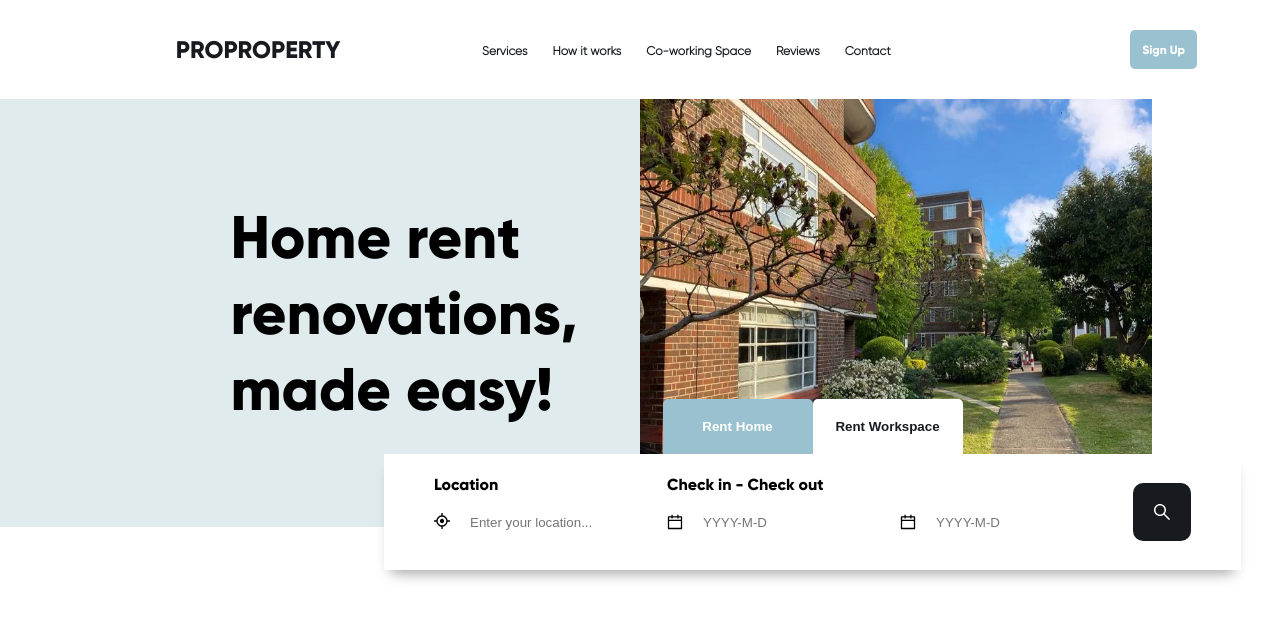
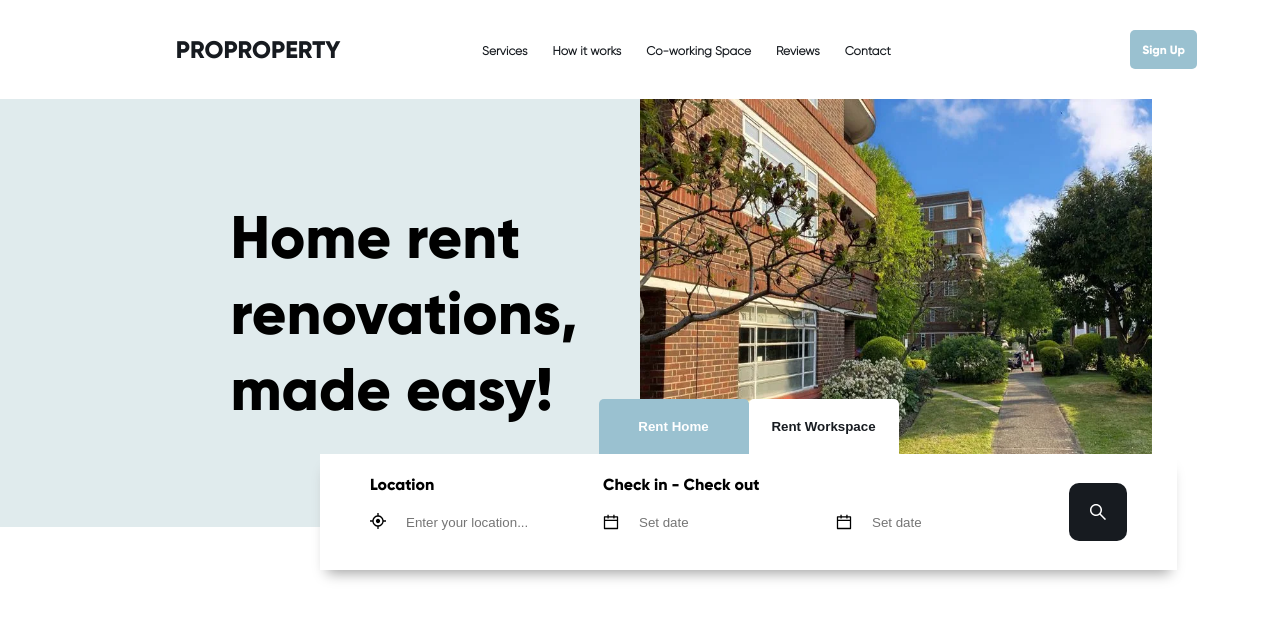
Before and after one commit to sebekgr/proproperty, a React (Create React App) app: page / in a window 1280 px wide. Shown: the top 618 px of the page. Built offline with nearby package versions, Linux system fonts and the light colour scheme.

Commit message:
added placeholder text for day picker

```diff
--- a/src/components/elements/searchPanel/index.tsx
+++ b/src/components/elements/searchPanel/index.tsx
@@ -99,11 +99,11 @@ const SearchPanel: FC = () => {
                     <CalendarWrapper>
                         <CalendarWrapper>
                             <CalendarOutlined />
-                            <DayPickerInput />
+                            <DayPickerInput placeholder="Set date"/>
                         </CalendarWrapper>
                         <CalendarWrapper>
                             <CalendarOutlined />
-                            <DayPickerInput />
+                            <DayPickerInput placeholder="Set date"/>
                         </CalendarWrapper>
                     </CalendarWrapper>
                 </Section>
--- a/src/components/pages/home/sections/Hero/index.tsx
+++ b/src/components/pages/home/sections/Hero/index.tsx
@@ -21,7 +21,7 @@ const StyledWrapper = styled(FullWidthSection)`
 
 const StyledSearchPannelWrapper = styled.div`
     position: absolute;
-    left: 30%;
+    left: 25%;
     bottom: -10%;
 `
 
```
